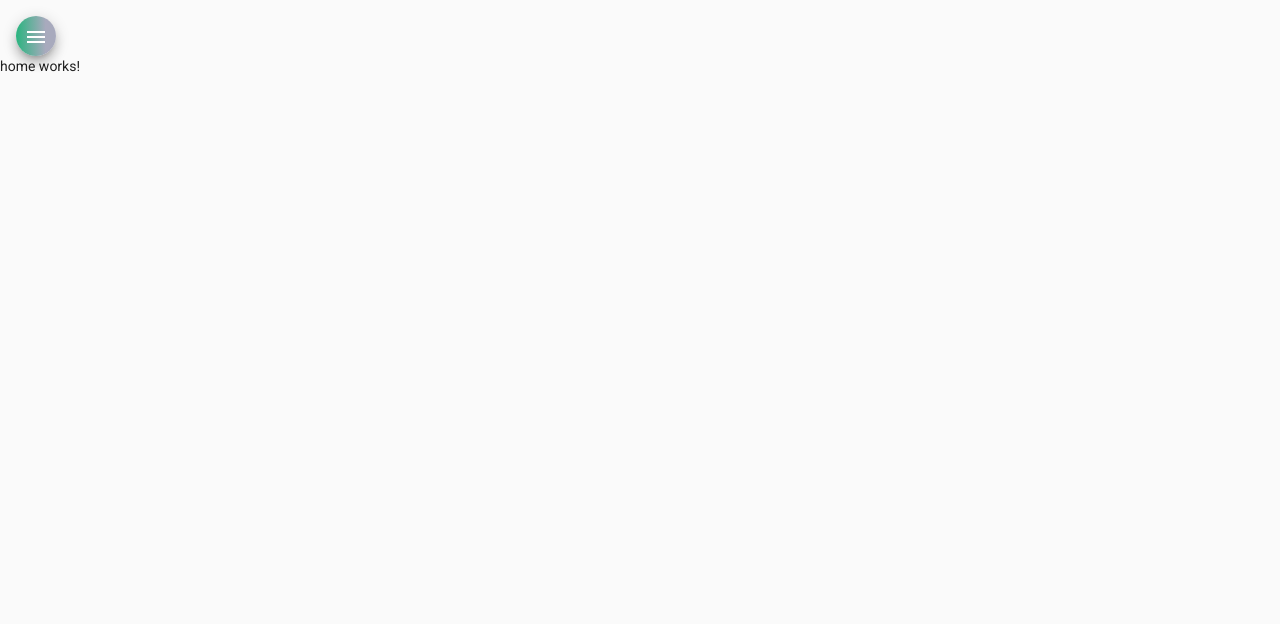
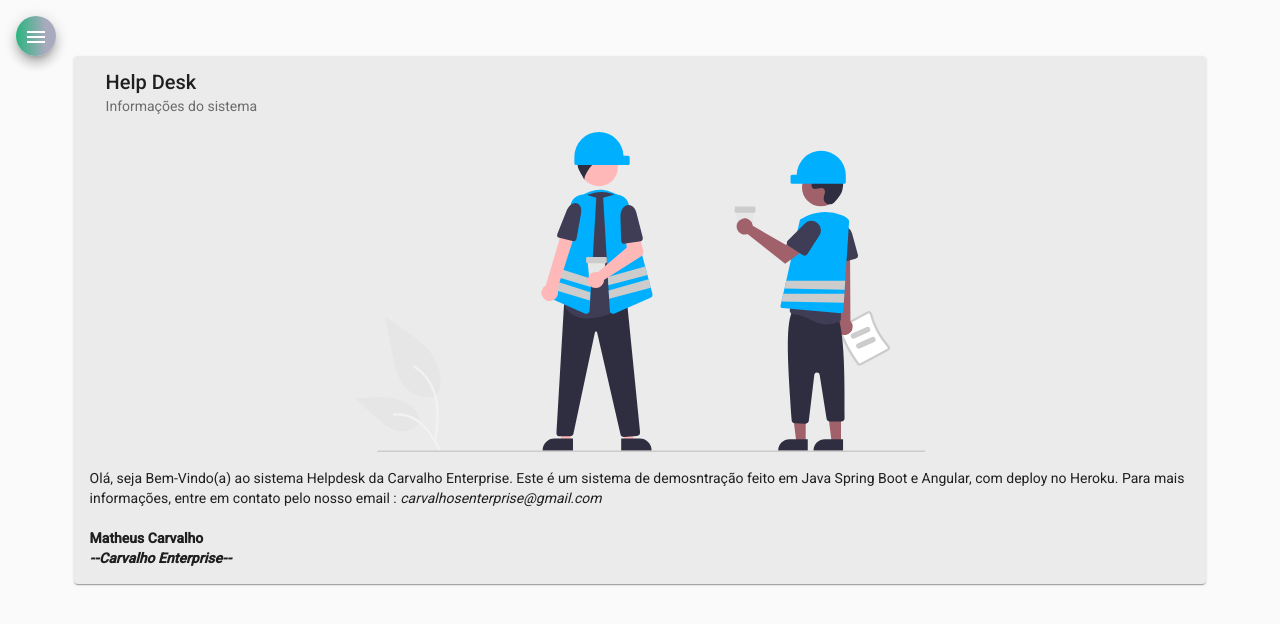
Before and after one commit to matheusluancarvalho/help-desk-frontend, an Angular app: page /home in a window 1280 px wide. Shown: the top 624 px of the page. Built offline with nearby package versions, Linux system fonts and the light colour scheme.

Commit message:
HTML e CSS para componente Home

```diff
--- a/src/app/components/home/home.component.css
+++ b/src/app/components/home/home.component.css
@@ -0,0 +1,9 @@
+.card {
+    width: 86%;
+    margin: auto;
+    background-color: rgb(235, 235, 235);
+}
+
+img {
+    height: 20rem;
+}
--- a/src/app/components/home/home.component.html
+++ b/src/app/components/home/home.component.html
@@ -1 +1,21 @@
-<p>home works!</p>
+<mat-card class="card">
+    <mat-card-header>
+      <mat-card-title>Help Desk</mat-card-title>
+      <mat-card-subtitle>Informações do sistema</mat-card-subtitle>
+    </mat-card-header>
+    <img mat-card-image src="assets/img/home-image.svg" alt="Image HOME Help Desk">
+    <mat-card-content>
+      <p>
+        Olá, seja Bem-Vindo(a) ao sistema Helpdesk da Carvalho Enterprise. Este é um sistema
+        de demosntração feito em Java Spring Boot e Angular, com deploy no Heroku.
+        Para mais informações, entre em contato pelo nosso email :
+        <em>carvalhosenterprise@gmail.com</em>
+
+        <br> <br>
+       <strong>Matheus Carvalho</strong>
+
+        <br>
+        <em><strong>--Carvalho Enterprise--</strong></em>
+      </p>
+    </mat-card-content>
+  </mat-card>
--- a/src/app/components/nav/nav.component.html
+++ b/src/app/components/nav/nav.component.html
@@ -2,7 +2,8 @@
     <mat-drawer #drawer class="sidenav" mode="side">
         <img src="assets/img/side-image.svg" alt="Imagem de navegação">
         <mat-nav-list class="nav-list">
-            <a mat-list-item routerLink="/">
+
+            <a mat-list-item routerLink="home">
                 <i class="material-icons">home</i>
                 Home
             </a>
@@ -26,7 +27,6 @@
                 <i class="material-icons">logout</i>
                 Logout
             </a>
-
         </mat-nav-list>
     </mat-drawer>
 
```
Also changed, not shown: src/assets/img/home-image.svg (added).
